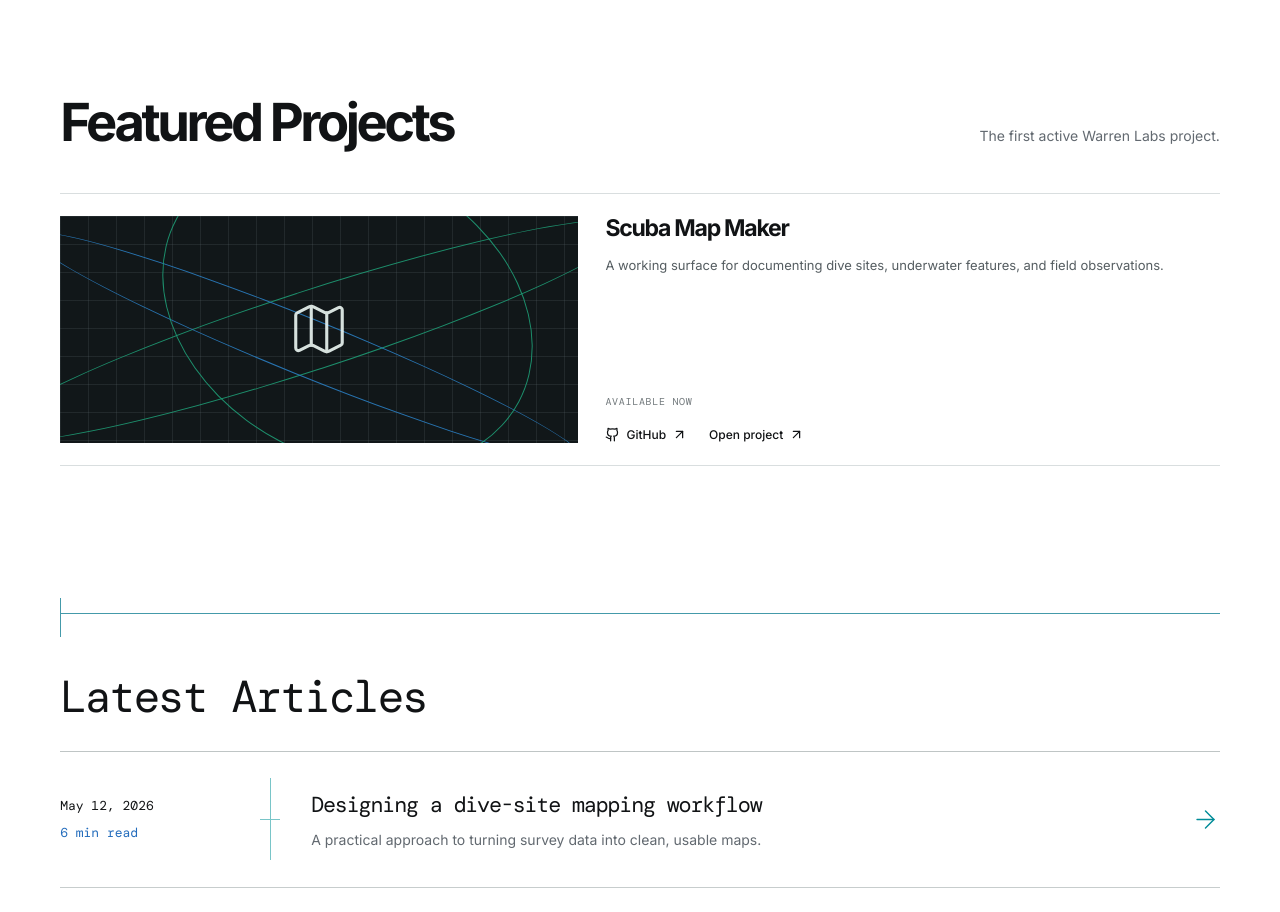
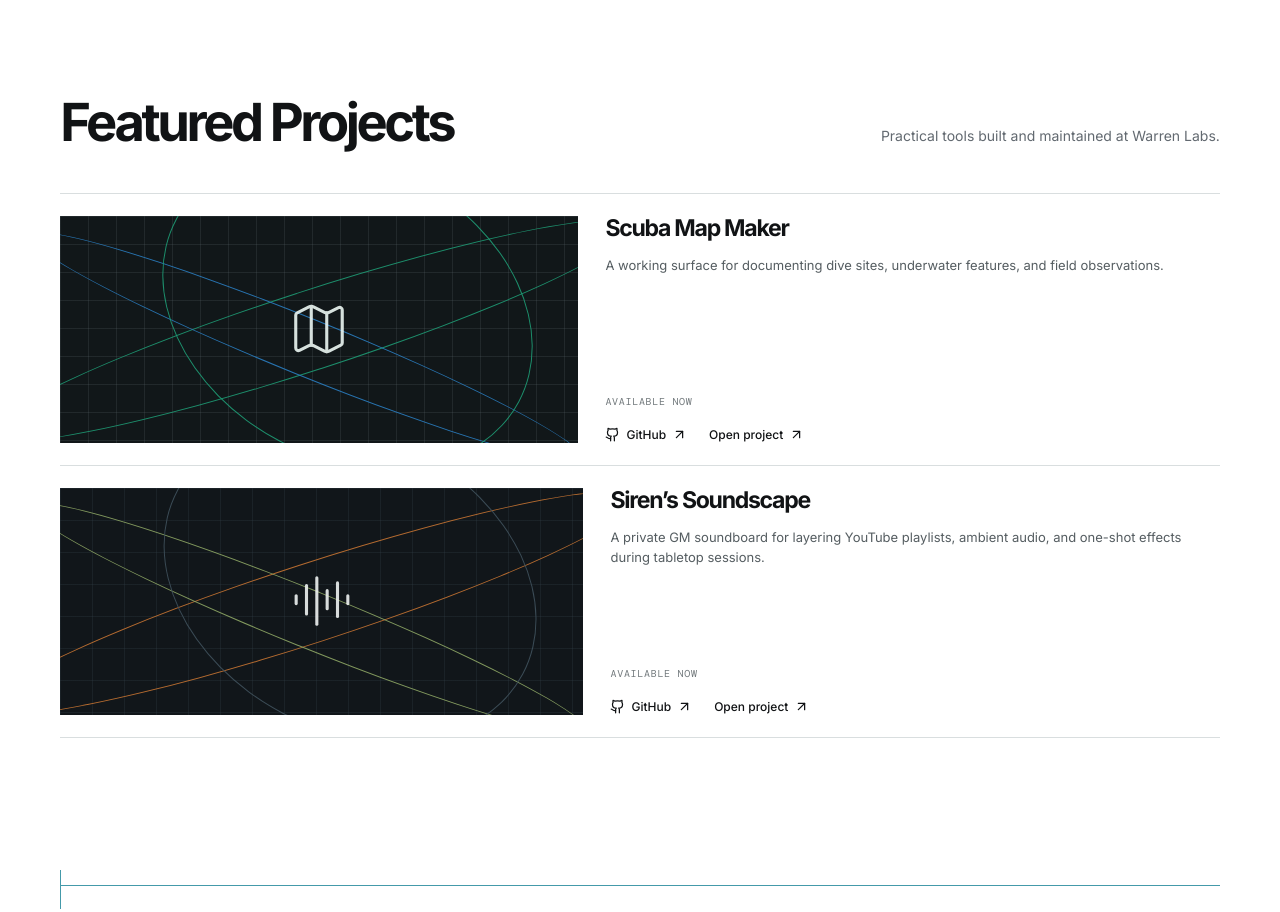
Before and after one commit to stevensw21/warren-labs-website, a Next.js app: page / in a window 1280 px wide. Shown: the part 820-1732 px from the top of the page. Built offline with nearby package versions, Linux system fonts and the light colour scheme.

Commit message:
Add Siren's Soundscape project

```diff
--- a/app/globals.css
+++ b/app/globals.css
@@ -47,6 +47,11 @@ h2 { font-size:clamp(34px, 4.1vw, 59px); letter-spacing:-.065em; line-height:1;
 .claw .art-line { border-radius:3px; transform:rotate(-28deg); }
 .dive .line-one, .signal .line-one { border-width:0 0 2px; border-radius:0; transform:rotate(0); top:57%; }
 .hex .art-grid { background-image:radial-gradient(circle at center, #80a9a245 1px, transparent 2px); background-size:19px 19px; }
+.soundscape { background:#11161a; color:#eef2f1; }
+.soundscape .art-grid { background-image:linear-gradient(#40515c33 1px, transparent 1px), linear-gradient(90deg,#40515c33 1px, transparent 1px); background-size:32px 32px; }
+.soundscape .line-one { border-color:#c87532; }
+.soundscape .line-two { border-color:#8ea865; }
+.soundscape .line-three { border-color:#40515c; }
 .project-body { display:flex; flex-direction:column; justify-content:space-between; min-width:0; }
 .project h3 { font-size:clamp(20px, 1.8vw, 27px); letter-spacing:-.055em; line-height:1.05; }
 .project-body > div > p { margin-top:15px; color:#555d61; font-size:13px; line-height:1.55; }
--- a/app/page.tsx
+++ b/app/page.tsx
@@ -5,6 +5,7 @@ import {
   ArrowDownRight,
   ArrowRight,
   ArrowUpRight,
+  AudioLines,
   Github,
   Map,
   Menu,
@@ -15,7 +16,8 @@ import { useState } from "react";
 const navItems = ["Home", "Projects", "Tools", "Articles", "About", "Contact"];
 
 const projects = [
-  { title: "Scuba Map Maker", description: "A working surface for documenting dive sites, underwater features, and field observations.", status: "Available now", icon: Map, art: "topography" },
+  { title: "Scuba Map Maker", description: "A working surface for documenting dive sites, underwater features, and field observations.", status: "Available now", icon: Map, art: "topography", href: "/projects/scuba-map-maker" },
+  { title: "Siren’s Soundscape", description: "A private GM soundboard for layering YouTube playlists, ambient audio, and one-shot effects during tabletop sessions.", status: "Available now", icon: AudioLines, art: "soundscape", href: "https://soundscape.warren-labs.com" },
 ];
 
 const articles = [
@@ -79,7 +81,7 @@ export default function Home() {
       <section className="projects-section" id="projects" aria-labelledby="projects-title">
         <div className="section-intro">
           <h2 id="projects-title">Featured Projects</h2>
-          <p>The first active Warren Labs project.</p>
+          <p>Practical tools built and maintained at Warren Labs.</p>
         </div>
         <div className="project-list">
           {projects.map((project) => {
@@ -96,7 +98,7 @@ export default function Home() {
                     <span>{project.status}</span>
                     <div className="project-links">
                       <a href="https://github.com" target="_blank" rel="noreferrer"><Github size={15} /> GitHub <ArrowUpRight size={15} /></a>
-                      <a href="/projects/scuba-map-maker">Open project <ArrowUpRight size={15} /></a>
+                      <a href={project.href}>Open project <ArrowUpRight size={15} /></a>
                     </div>
                   </div>
                 </div>
```
